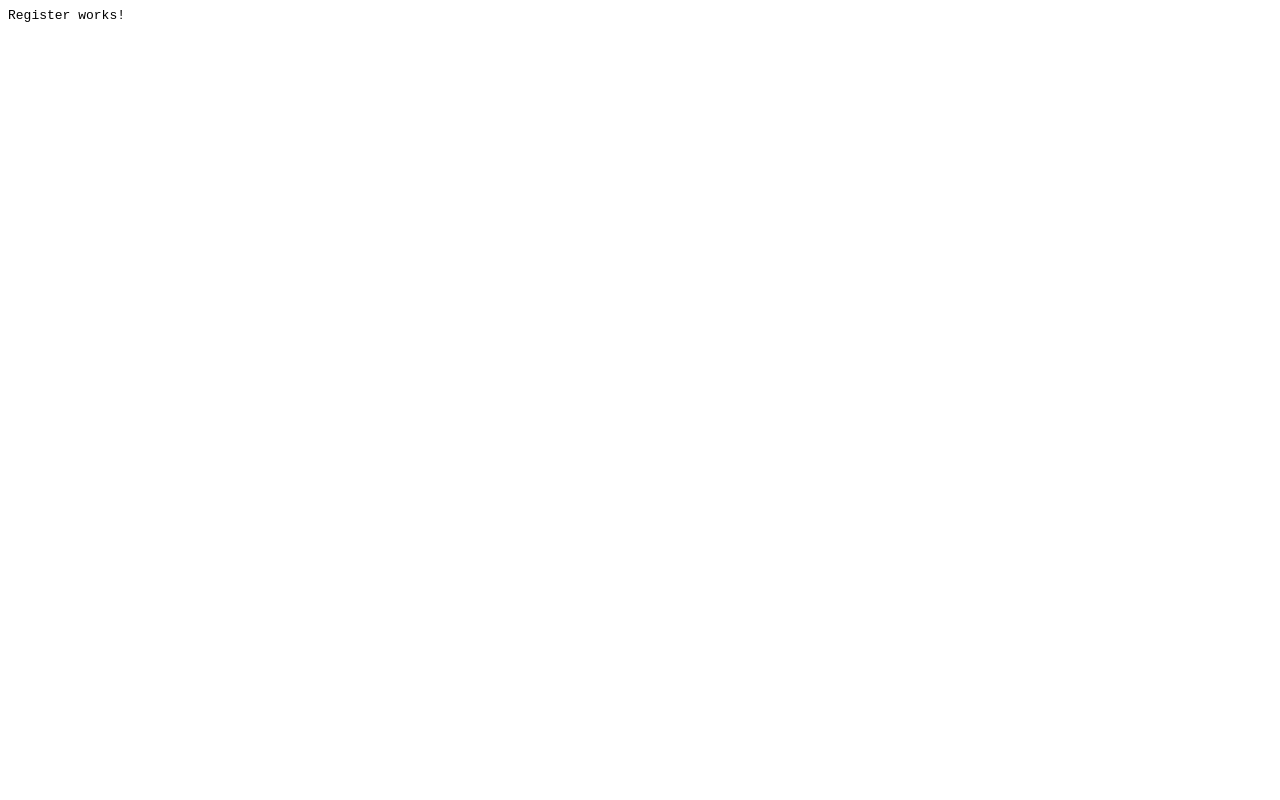
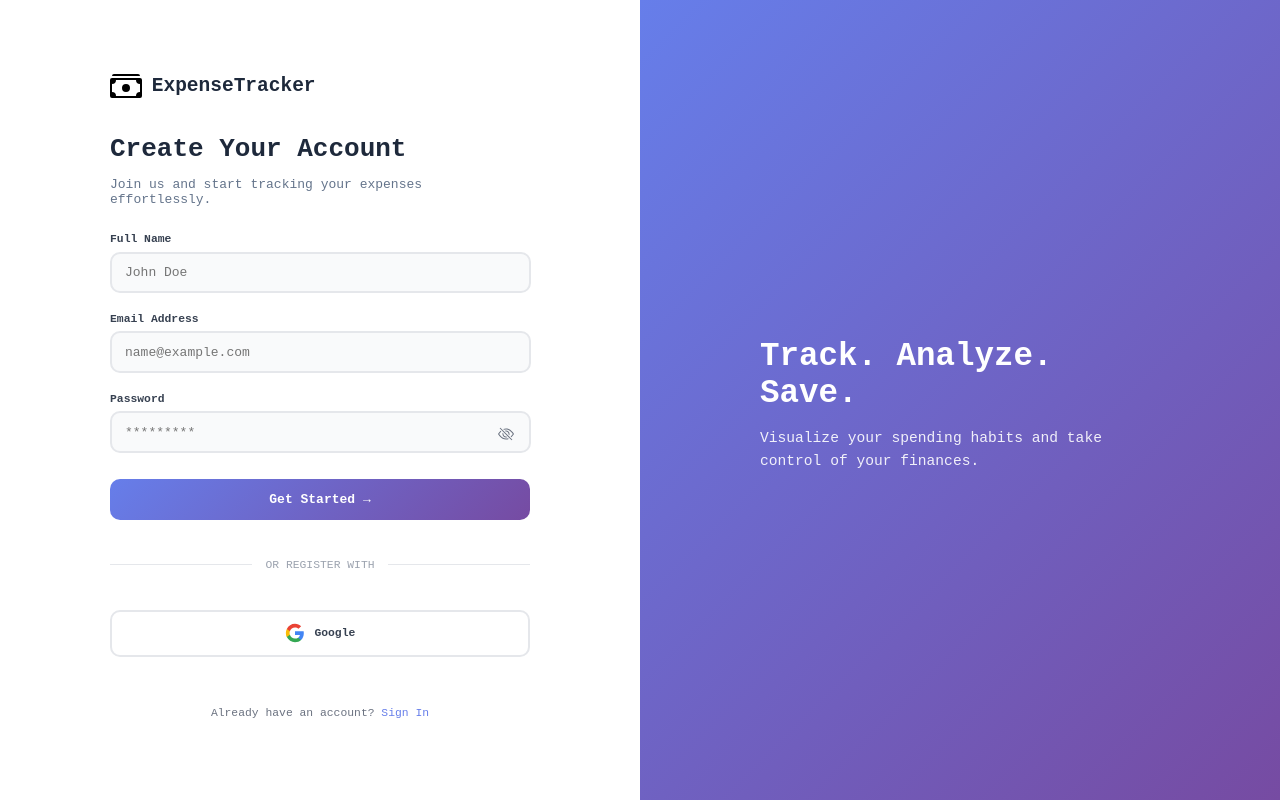
Before and after one commit to Sz1ky/expense-tracker, a Vue app: page /register in a window 1280 px wide. Built offline with nearby package versions, Linux system fonts and the light colour scheme.

Commit message:
register page created

```diff
--- a/src/App.vue
+++ b/src/App.vue
@@ -8,4 +8,8 @@
   * {
     font-family: monospace;
   }
+
+  body {
+    margin: 0;
+  }
 </style>
--- a/src/components/auth/Register.vue
+++ b/src/components/auth/Register.vue
@@ -1,3 +1,402 @@
-<template>Register works!</template>
-<script setup></script>
-<style scoped></style>
+<template>
+  <div class="register-page">
+    <!-- Left Panel: Form -->
+    <div class="left-panel">
+      <div class="form-container">
+        <!-- Logo -->
+        <div class="logo">
+          <svg
+            xmlns="http://www.w3.org/2000/svg"
+            width="32"
+            height="32"
+            fill="#000000"
+            class="bi bi-cash-stack"
+            viewBox="0 0 16 16"
+          >
+            <path
+              d="M1 3a1 1 0 0 1 1-1h12a1 1 0 0 1 1 1zm7 8a2 2 0 1 0 0-4 2 2 0 0 0 0 4"
+            />
+            <path
+              d="M0 5a1 1 0 0 1 1-1h14a1 1 0 0 1 1 1v8a1 1 0 0 1-1 1H1a1 1 0 0 1-1-1zm3 0a2 2 0 0 1-2 2v4a2 2 0 0 1 2 2h10a2 2 0 0 1 2-2V7a2 2 0 0 1-2-2z"
+            />
+          </svg>
+          <span>ExpenseTracker</span>
+        </div>
+
+        <!-- Header -->
+        <h1 class="title">Create Your Account</h1>
+        <p class="subtitle">
+          Join us and start tracking your expenses effortlessly.
+        </p>
+
+        <!-- Form -->
+        <form class="register-form" @submit.prevent="handleRegister">
+          <!-- Full Name -->
+          <div class="form-group">
+            <label class="form-label">Full Name</label>
+            <input
+              v-model="form.fullName"
+              type="text"
+              placeholder="John Doe"
+              class="form-input"
+              required
+            />
+          </div>
+
+          <!-- Email -->
+          <div class="form-group">
+            <label class="form-label">Email Address</label>
+            <input
+              v-model="form.email"
+              type="email"
+              placeholder="name@example.com"
+              class="form-input"
+              required
+            />
+          </div>
+
+          <!-- Password -->
+          <div class="form-group">
+            <label class="form-label">Password</label>
+            <input
+              v-model="form.password"
+              :type="showPassword ? 'text' : 'password'"
+              placeholder="*********"
+              class="form-input"
+              required
+            />
+            <button
+              type="button"
+              class="password-toggle"
+              @click="showPassword = !showPassword"
+            >
+              <svg
+                xmlns="http://www.w3.org/2000/svg"
+                width="16"
+                height="16"
+                fill="currentColor"
+                class="bi bi-eye-fill"
+                viewBox="0 0 16 16"
+                v-if="showPassword"
+              >
+                <path d="M10.5 8a2.5 2.5 0 1 1-5 0 2.5 2.5 0 0 1 5 0" />
+                <path
+                  d="M0 8s3-5.5 8-5.5S16 8 16 8s-3 5.5-8 5.5S0 8 0 8m8 3.5a3.5 3.5 0 1 0 0-7 3.5 3.5 0 0 0 0 7"
+                />
+              </svg>
+              <svg
+                xmlns="http://www.w3.org/2000/svg"
+                width="16"
+                height="16"
+                fill="currentColor"
+                class="bi bi-eye-slash"
+                viewBox="0 0 16 16"
+                v-else
+              >
+                <path
+                  d="M13.359 11.238C15.06 9.72 16 8 16 8s-3-5.5-8-5.5a7 7 0 0 0-2.79.588l.77.771A6 6 0 0 1 8 3.5c2.12 0 3.879 1.168 5.168 2.457A13 13 0 0 1 14.828 8q-.086.13-.195.288c-.335.48-.83 1.12-1.465 1.755q-.247.248-.517.486z"
+                />
+                <path
+                  d="M11.297 9.176a3.5 3.5 0 0 0-4.474-4.474l.823.823a2.5 2.5 0 0 1 2.829 2.829zm-2.943 1.299.822.822a3.5 3.5 0 0 1-4.474-4.474l.823.823a2.5 2.5 0 0 0 2.829 2.829"
+                />
+                <path
+                  d="M3.35 5.47q-.27.24-.518.487A13 13 0 0 0 1.172 8l.195.288c.335.48.83 1.12 1.465 1.755C4.121 11.332 5.881 12.5 8 12.5c.716 0 1.39-.133 2.02-.36l.77.772A7 7 0 0 1 8 13.5C3 13.5 0 8 0 8s.939-1.721 2.641-3.238l.708.709zm10.296 8.884-12-12 .708-.708 12 12z"
+                />
+              </svg>
+            </button>
+          </div>
+
+          <!-- Submit Button -->
+          <button type="submit" class="submit-btn">Get Started →</button>
+
+          <!-- Divider -->
+          <div class="divider">
+            <span>OR REGISTER WITH</span>
+          </div>
+
+          <!-- Social Login -->
+          <div class="social-buttons">
+            <button type="button" class="social-btn google">
+              <svg class="social-icon" viewBox="0 0 24 24">
+                <path
+                  fill="#4285F4"
+                  d="M22.56 12.25c0-.78-.07-1.53-.2-2.25H12v4.26h5.92c-.26 1.37-1.04 2.53-2.21 3.31v2.77h3.57c2.08-1.92 3.28-4.74 3.28-8.09z"
+                />
+                <path
+                  fill="#34A853"
+                  d="M12 23c2.97 0 5.46-.98 7.28-2.66l-3.57-2.77c-.98.66-2.23 1.06-3.71 1.06-2.86 0-5.29-1.93-6.16-4.53H2.18v2.84C3.99 20.53 7.7 23 12 23z"
+                />
+                <path
+                  fill="#FBBC05"
+                  d="M5.84 14.09c-.22-.66-.35-1.36-.35-2.09s.13-1.43.35-2.09V7.07H2.18C1.43 8.55 1 10.22 1 12s.43 3.45 1.18 4.93l2.85-2.22.81-.62z"
+                />
+                <path
+                  fill="#EA4335"
+                  d="M12 5.38c1.62 0 3.06.56 4.21 1.64l3.15-3.15C17.45 2.09 14.97 1 12 1 7.7 1 3.99 3.47 2.18 7.07l3.66 2.84c.87-2.6 3.3-4.53 6.16-4.53z"
+                />
+              </svg>
+              Google
+            </button>
+          </div>
+
+          <!-- Login Link -->
+          <p class="login-link">
+            Already have an account?
+            <router-link to="/login" class="link">Sign In</router-link>
+          </p>
+        </form>
+      </div>
+    </div>
+
+    <!-- Right Panel: Illustration/Image -->
+    <div class="right-panel">
+      <div class="illustration">
+        <div class="illustration-text">
+          <h2>Track. Analyze. Save.</h2>
+          <p>
+            Visualize your spending habits and take control of your finances.
+          </p>
+        </div>
+      </div>
+    </div>
+  </div>
+</template>
+
+<script setup>
+  import { ref } from "vue";
+  import { useRouter } from "vue-router";
+
+  const router = useRouter();
+
+  // Form data
+  const form = ref({
+    fullName: "",
+    email: "",
+    password: "",
+  });
+
+  const showPassword = ref(false);
+
+  // Handle form submission
+  function handleRegister() {
+    console.log("Registering:", form.value);
+
+    // API call for registration later.
+    // For now, just redirect to dashboard
+    router.push("/");
+  }
+</script>
+
+<style scoped>
+  .register-page {
+    display: grid;
+    grid-template-columns: 1fr 1fr;
+    min-height: 100vh;
+    max-height: 100vh;
+    overflow: hidden;
+    background-color: #ffffff;
+  }
+
+  .left-panel {
+    display: flex;
+    justify-content: center;
+    align-items: center;
+    padding: 2rem;
+    background: #ffffff;
+    overflow-y: auto;
+  }
+
+  .form-container {
+    width: 100%;
+    max-width: 420px;
+  }
+
+  .logo {
+    display: flex;
+    align-items: center;
+    gap: 0.75rem;
+    font-size: 1.5rem;
+    font-weight: 700;
+    color: #1e293b;
+    margin-bottom: 2.5rem;
+  }
+
+  .logo svg {
+    color: #667eea;
+  }
+
+  .title {
+    font-size: 2rem;
+    font-weight: 700;
+    color: #1e293b;
+    margin-bottom: 0.5rem;
+  }
+
+  .subtitle {
+    color: #64748b;
+    margin-bottom: 2rem;
+    font-size: 1rem;
+  }
+
+  .register-form {
+    display: flex;
+    flex-direction: column;
+    gap: 1.5rem;
+  }
+
+  .form-group {
+    position: relative;
+  }
+
+  .form-label {
+    display: block;
+    font-size: 0.875rem;
+    font-weight: 600;
+    color: #374151;
+    margin-bottom: 0.5rem;
+  }
+
+  .form-input {
+    width: 93%;
+    padding: 0.875rem 1rem;
+    border: 2px solid #e5e7eb;
+    border-radius: 10px;
+    font-size: 1rem;
+    color: #1f2937;
+    transition: all 0.2s;
+    background: #f9fafb;
+  }
+
+  .form-input:focus {
+    outline: none;
+    border-color: #667eea;
+    background: white;
+    box-shadow: 0 0 0 3px rgba(102, 126, 234, 0.1);
+  }
+
+  .password-toggle {
+    position: absolute;
+    right: 1rem;
+    top: 2.35rem;
+    background: none;
+    border: none;
+    cursor: pointer;
+    font-size: 1.25rem;
+    padding: 0.25rem;
+    color: #6b7280;
+  }
+
+  .link {
+    color: #667eea;
+    text-decoration: none;
+    font-weight: 500;
+  }
+
+  .link:hover {
+    text-decoration: underline;
+  }
+
+  .submit-btn {
+    background: linear-gradient(135deg, #667eea 0%, #764ba2 100%);
+    color: white;
+    border: none;
+    padding: 1rem 1.5rem;
+    border-radius: 10px;
+    font-size: 1rem;
+    font-weight: 600;
+    cursor: pointer;
+    transition: all 0.3s;
+    margin-top: 0.5rem;
+  }
+
+  .submit-btn:hover {
+    transform: translateY(-1px);
+    box-shadow: 0 8px 25px rgba(102, 126, 234, 0.4);
+  }
+
+  .divider {
+    display: flex;
+    align-items: center;
+    text-align: center;
+    margin: 1.5rem 0;
+    color: #9ca3af;
+    font-size: 0.875rem;
+  }
+
+  .divider::before,
+  .divider::after {
+    content: "";
+    flex: 1;
+    border-bottom: 1px solid #e5e7eb;
+  }
+
+  .divider span {
+    padding: 0 1rem;
+  }
+
+  .social-buttons {
+    display: flex;
+    gap: 1rem;
+    margin-bottom: 1.5rem;
+  }
+
+  .social-btn {
+    flex: 1;
+    display: flex;
+    align-items: center;
+    justify-content: center;
+    gap: 0.75rem;
+    padding: 0.875rem 1rem;
+    border: 2px solid #e5e7eb;
+    border-radius: 10px;
+    background: white;
+    font-size: 0.875rem;
+    font-weight: 600;
+    color: #374151;
+    cursor: pointer;
+    transition: all 0.2s;
+  }
+
+  .social-btn:hover {
+    border-color: #d1d5db;
+    background: #f9fafb;
+  }
+
+  .social-icon {
+    width: 20px;
+    height: 20px;
+  }
+
+  .login-link {
+    text-align: center;
+    color: #6b7280;
+    font-size: 0.875rem;
+  }
+
+  .right-panel {
+    background: linear-gradient(135deg, #667eea 0%, #764ba2 100%);
+    display: flex;
+    align-items: center;
+    justify-content: center;
+    padding: 4rem;
+    color: white;
+    overflow: hidden;
+  }
+
+  .illustration-text {
+    max-width: 400px;
+  }
+
+  .illustration-text h2 {
+    font-size: 2.5rem;
+    font-weight: 700;
+    margin-bottom: 1rem;
+    color: white;
+  }
+
+  .illustration-text p {
+    font-size: 1.125rem;
+    opacity: 0.9;
+    line-height: 1.6;
+  }
+</style>
```
